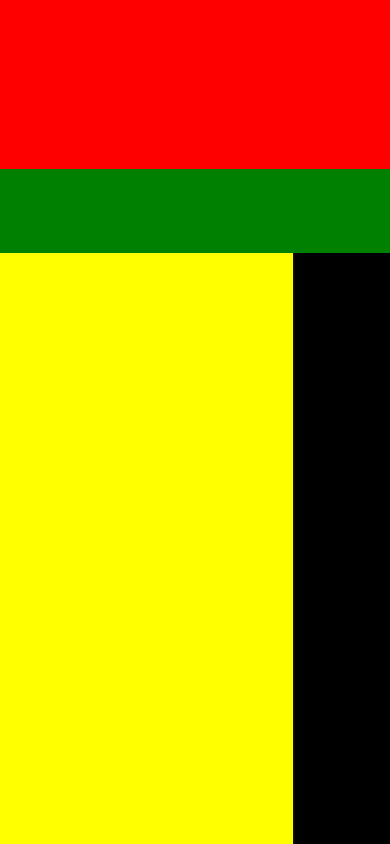
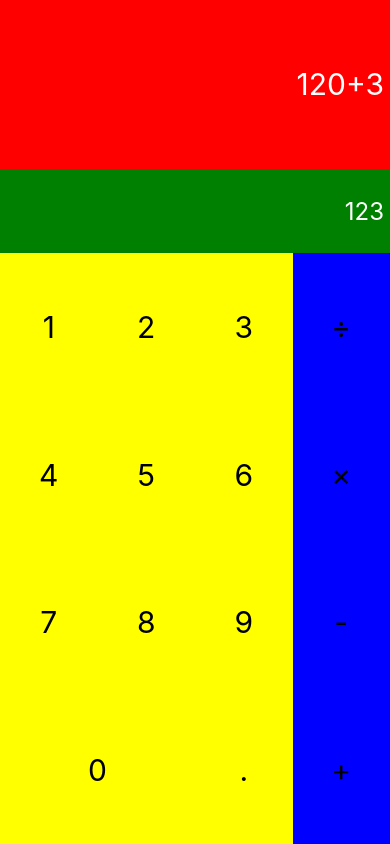
Before and after one commit to paramsiddharth/calculator-react-native, a React Native app: screen / in a window 390 px wide. Built offline with nearby package versions, Linux system fonts and the light colour scheme.

Commit message:
Add and properly stylize buttons

```diff
--- a/App.js
+++ b/App.js
@@ -11,17 +11,92 @@ import {
   StyleSheet,
   View,
   Text,
+  Button,
+  TouchableOpacity
 } from 'react-native';
 
+const ops = [
+  '÷',
+  '×',
+  '-',
+  '+'
+];
+
+// @ts-ignore
 const App: () => React$Node = () => {
+  let numbers = [], operations = [];
+
+  for (let r = 1; r < 3 * 3 + 1; r += 3) {
+    let row = [];
+
+    for (let c = 0; c < 3; c++) {
+      row.push(
+        <TouchableOpacity key={c} style={styles.btnColumn}>
+          <Text style={styles.btnText}>{r + c}</Text>
+        </TouchableOpacity>
+      );
+    }
+
+    numbers.push(
+      <View key={((r - 1) / 3)} style={styles.row}>
+        {row}
+      </View>
+    );
+  }
+
+  numbers.push(
+    <View key={3} style={styles.row}>
+      <TouchableOpacity style={styles.btnColumn0}>
+        <View style={{
+          display: 'flex',
+          flexDirection: 'row'
+        }}>
+          <Text style={{
+            ...styles.btnText,
+            flex: 1,
+            textAlign: 'center'
+          }}></Text>
+          <Text style={{
+            ...styles.btnText,
+            flex: 1,
+            textAlign: 'center'
+          }}>0</Text>
+        </View>
+      </TouchableOpacity>
+      <TouchableOpacity style={styles.btnColumn}>
+        <Text style={styles.btnText}>.</Text>
+      </TouchableOpacity>
+    </View>
+  );
+
+  for (let i = 0; i < 4; i++) {
+    operations.push(
+      <TouchableOpacity key={i} style={styles.btnRow}>
+        <Text style={styles.btnText}>{ops[i]}</Text>
+      </TouchableOpacity>
+    );
+  }
+
   return (
     <>
       <View style={styles.container}>
-        <View style={styles.result}></View>
-        <View style={styles.calculation}></View>
+        <View style={styles.result}>
+          <Text style={styles.resultText}>
+            120+3
+          </Text>
+        </View>
+        <View style={styles.calculation}>
+          <Text style={styles.calculationText}>
+            123
+          </Text>
+        </View>
         <View style={styles.buttons}>
-          <View style={styles.numbers}></View>
-          <View style={styles.operations}></View>
+          <View style={styles.numbers}>
+            {numbers}
+          </View>
+          <View style={styles.operations}>
+            {operations}
+          </View>
         </View>
       </View>
     </>
@@ -30,27 +105,77 @@ const App: () => React$Node = () => {
 
 const styles = StyleSheet.create({
   container: {
+    display: 'flex',
     flex: 1
+  },
+  row: {
+    flex: 1,
+    flexDirection: 'row',
+    alignItems: 'stretch'
+  },
+  btnColumn: {
+    flex: 1,
+    display: 'flex',
+    alignItems: 'center',
+    justifyContent: 'center'
+  },
+  btnColumn0: {
+    flex: 2,
+    display: 'flex',
+    alignItems: 'center',
+    justifyContent: 'center'
+  },
+  btnRow: {
+    flex: 1,
+    display: 'flex',
+    alignItems: 'center',
+    justifyContent: 'center'
+  },
+  btnText: {
+    fontSize: 30
   },
   result: {
     flex: 2,
+    display: 'flex',
+    flexDirection: 'column',
+    justifyContent: 'center',
+    alignItems: 'flex-end',
     backgroundColor: 'red'
+  },
+  resultText: {
+    fontSize: 30,
+    color: 'white',
+    paddingRight: 6
   },
   calculation: {
     flex: 1,
+    flexDirection: 'column',
+    justifyContent: 'center',
+    alignItems: 'flex-end',
     backgroundColor: 'green'
+  },
+  calculationText: {
+    fontSize: 24,
+    color: 'white',
+    paddingRight: 6
   },
   buttons: {
     flex: 7,
-    flexDirection: 'row'
+    flexDirection: 'row',
+    display: 'flex',
+    backgroundColor: 'yellow'
   },
   numbers: {
     flex: 3,
-    backgroundColor: 'yellow'
+    display: 'flex',
+    flexDirection: 'column'
   },
   operations: {
     flex: 1,
-    backgroundColor: 'black'
+    display: 'flex',
+    backgroundColor: 'blue',
+    flexDirection: 'column',
+    alignItems: 'stretch'
   }
 });
 
```
